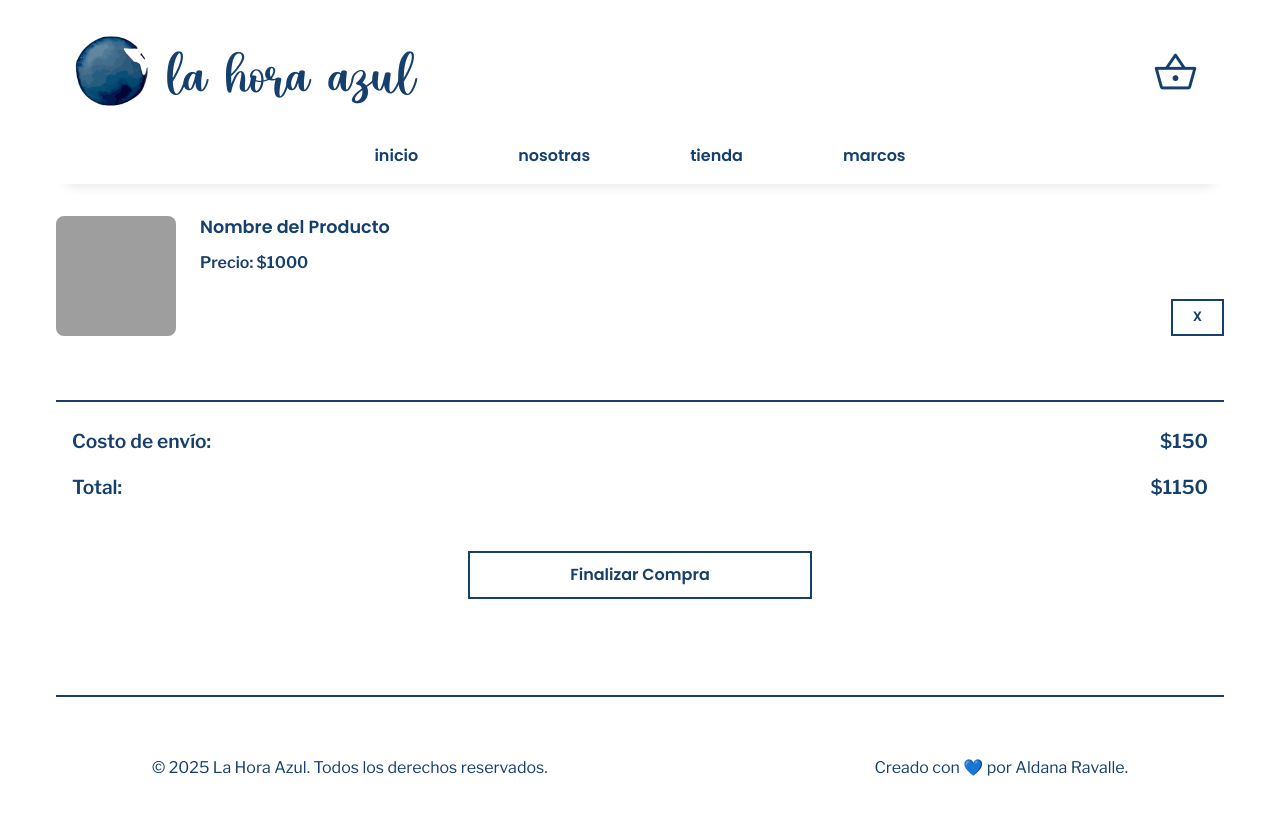
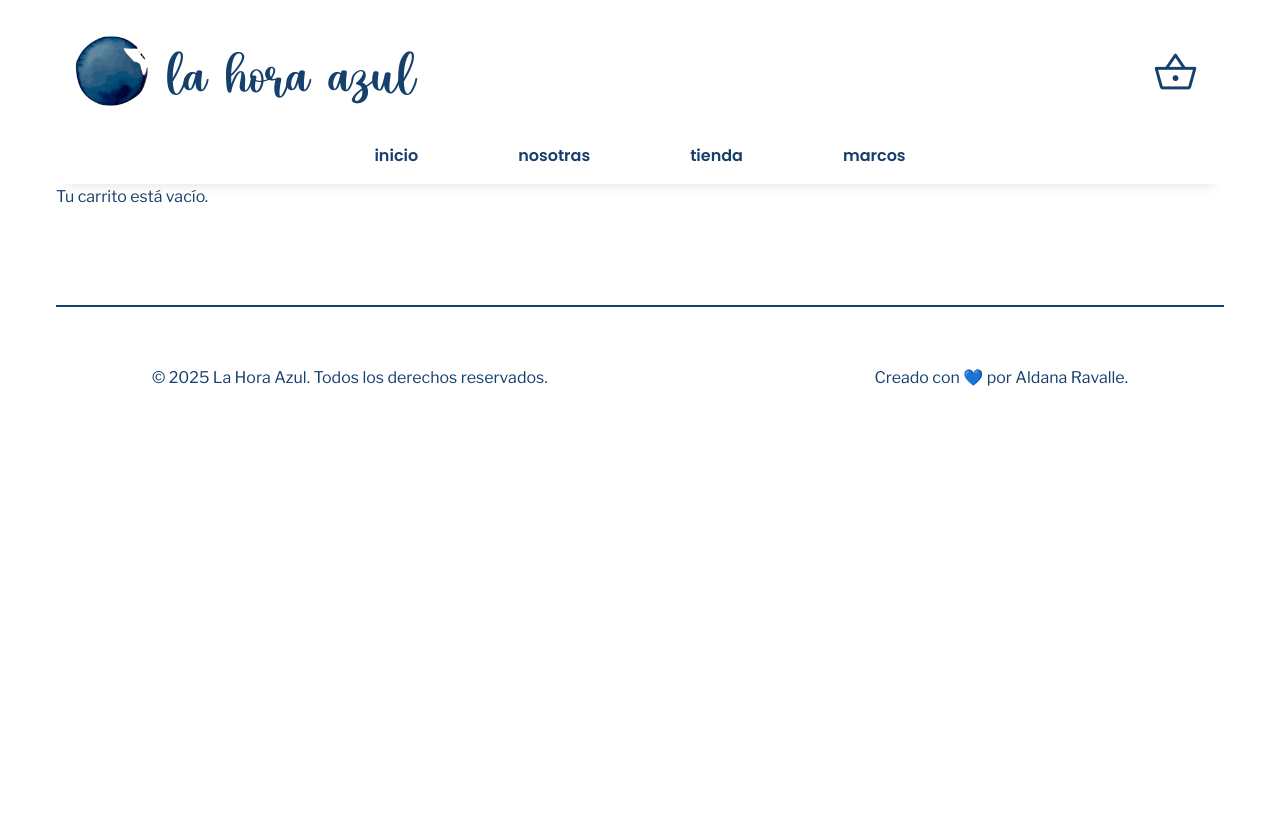
Before and after one commit to Aldana-dev/LaHoraAzul, a Flask app: page /carrito in a window 1280 px wide. After the commit the page ends 386 px from the top, so only its background shows below. Run offline with Flask 3, Linux system fonts and the light colour scheme; data that the repository does not hold is empty; grey boxes are pictures that could not be loaded.

Commit message:
Se agregan las funciones de tienda, producto y carrito, el panel administrativo esta funcionando

```diff
--- a/app.py
+++ b/app.py
@@ -2,7 +2,10 @@ from flask import Flask, render_template, request, redirect, url_for, flash, jso
 from app.models import db, Banner, Galeria, Producto, Categoria, ProductoImagen
 import os
 import logging
+from flask import session
 from werkzeug.utils import secure_filename
+from functools import wraps
+
 
 logging.basicConfig(level=logging.DEBUG)
 
@@ -34,10 +37,23 @@ def guardar_archivo(file):
         os.makedirs(app.config['UPLOAD_FOLDER'], exist_ok=True)
         file.save(filepath)
         logging.debug(f'Archivo guardado en: {filepath}')
-        return filename  # solo nombre
+        return os.path.join('uploads', filename).replace('\\', '/')
     logging.debug('Archivo no válido o no enviado')
     return None
 
+def admin_required(f):
+    @wraps(f)
+    def decorada(*args, **kwargs):
+        if not session.get('admin'):
+            flash('Necesitás iniciar sesión como admin')
+            return redirect(url_for('admin_login'))
+        return f(*args, **kwargs)
+    return decorada
+
+def obtener_carrito():
+    if 'carrito' not in session:
+        session['carrito'] = []
+    return session['carrito']
 # ----------------- Rutas ----------------- #
 
 @app.route('/')
@@ -46,11 +62,9 @@ def index():
     imagenes_galeria = Galeria.query.order_by(Galeria.fecha_creacion.desc()).all()
     return render_template('index.html', banners=banners, imagenes_galeria=imagenes_galeria)
 
-
 @app.route('/nosotras')
 def nosotras():
     return render_template('nosotras.html')
-
 
 @app.route('/init_categorias')
 def init_categorias():
@@ -64,7 +78,6 @@ def init_categorias():
     db.session.commit()
 
     return "Categorías inicializadas correctamente."
-
 
 @app.route('/tienda')
 def tienda():
@@ -90,7 +103,6 @@ def tienda():
 
     return render_template('tienda.html', categorias=categorias, productos=productos_data, categoria_id=categoria_id)
 
-
 @app.route('/producto/<int:producto_id>')
 def producto(producto_id):
     producto = Producto.query.get_or_404(producto_id)
@@ -101,45 +113,89 @@ def producto(producto_id):
 def marcos():
     return render_template('marcos.html')
 
-
 @app.route('/galeria')
 def galeria():
     imagenes = Galeria.query.order_by(Galeria.fecha_creacion.desc()).all()
     return render_template('galeria.html', imagenes=imagenes)
 
-
 @app.route('/carrito')
 def carrito():
-    return render_template('carrito.html')
+    carrito_ids = session.get('carrito', [])
+    productos = Producto.query.filter(Producto.id.in_(carrito_ids)).all()
 
+    carrito_data = []
+    total = 0
+    for p in productos:
+        total += p.precio
+        carrito_data.append({
+            'id': p.id,
+            'nombre': p.nombre,
+            'precio': p.precio,
+            'imagen': p.imagen
+        })
 
-@app.route('/login')
-def login():
+    costo_envio = 150
+    total_final = total + costo_envio if carrito_data else 0
+
+    return render_template('carrito.html', carrito=carrito_data, costo_envio=costo_envio, total=total_final)
+
+@app.route('/carrito/agregar/<int:producto_id>', methods=['POST'])
+def agregar_al_carrito(producto_id):
+    carrito = obtener_carrito()
+    if producto_id not in carrito:
+        carrito.append(producto_id)
+        session['carrito'] = carrito
+        flash('Producto agregado al carrito')
+    return redirect(url_for('producto', producto_id=producto_id))
+
+@app.route('/carrito/quitar/<int:producto_id>', methods=['POST'])
+def quitar_del_carrito(producto_id):
+    carrito = session.get('carrito', [])
+    if producto_id in carrito:
+        carrito.remove(producto_id)
+        session['carrito'] = carrito
+        flash('Producto eliminado del carrito')
+    return redirect(url_for('carrito'))
+@app.route('/login', methods=['GET', 'POST'])
+def admin_login():
+    if request.method == 'POST':
+        usuario = request.form.get('username')
+        clave = request.form.get('password')
+        if usuario == 'admin' and clave == 'admin123':  # temporal
+            session['admin'] = True
+            flash('Sesión iniciada')
+            return redirect(url_for('admin'))
+        else:
+            flash('Credenciales incorrectas')
     return render_template('login.html')
 
+@app.route('/logout')
+def admin_logout():
+    session.pop('admin', None)
+    flash('Sesión cerrada')
+    return redirect(url_for('index'))
 
 @app.route('/admin')
+@admin_required
 def admin():
     return render_template('admin.html')
-
 
 @app.route("/admin/banner")
 def admin_banner():
     banners = Banner.query.all()
     return render_template("admin_banner.html", banners=banners)
 
-
 @app.route("/admin/galeria")
 def admin_galeria():
     imagenes = Galeria.query.order_by(Galeria.fecha_creacion).all()
     return render_template("admin_galeria.html", imagenes=imagenes)
-
 
 @app.route("/admin/productos")
 def admin_productos():
     categorias = Categoria.query.all()
     productos = Producto.query.order_by(Producto.id.desc()).all()
     return render_template("admin_productos.html", categorias=categorias, productos=productos)
+
 @app.route('/admin/productos/agregar', methods=['POST'])
 def agregar_producto():
     nombre = request.form.get('nombre')
@@ -187,6 +243,7 @@ def agregar_producto():
         logging.error(f'Error agregando producto: {e}')
 
     return redirect(url_for('admin_productos'))
+
 @app.route('/admin/productos/editar/<int:producto_id>', methods=['POST'])
 def editar_producto(producto_id):
     producto = Producto.query.get_or_404(producto_id)
@@ -276,7 +333,6 @@ def subir_imagen_producto(producto_id):
 
     return redirect(url_for('admin_productos'))
 
-
 @app.route('/admin/productos/imagenes/editar/<int:imagen_id>', methods=['POST'])
 def editar_imagen_producto(imagen_id):
     imagen = ProductoImagen.query.get_or_404(imagen_id)
@@ -330,7 +386,6 @@ def eliminar_producto(producto_id):
 
     return redirect(url_for('admin_productos'))
 
-
 @app.route('/admin/productos/imagenes/eliminar/<int:imagen_id>', methods=['POST'])
 def eliminar_imagen_producto(imagen_id):
     imagen = ProductoImagen.query.get_or_404(imagen_id)
@@ -348,7 +403,6 @@ def eliminar_imagen_producto(imagen_id):
         logging.error(f'Error eliminando imagen: {e}')
 
     return redirect(url_for('admin_productos'))
-
 
 @app.route('/admin/banner/subir', methods=['POST'])
 def subir_banner():
@@ -372,7 +426,6 @@ def subir_banner():
         flash('Error al guardar en la base de datos')
     return redirect(url_for('admin_banner'))
 
-
 @app.route('/admin/banner/eliminar/<int:banner_id>', methods=['POST'])
 def eliminar_banner(banner_id):
     banner = Banner.query.get_or_404(banner_id)
@@ -388,7 +441,6 @@ def eliminar_banner(banner_id):
         db.session.rollback()
         flash('Error al eliminar el banner')
     return redirect(url_for('admin_banner'))
-
 
 @app.route('/admin/galeria/subir', methods=['POST'])
 def subir_galeria():
@@ -412,7 +464,6 @@ def subir_galeria():
         flash('Error al guardar en la base de datos')
     return redirect(url_for('admin_galeria'))
 
-
 @app.route('/admin/galeria/eliminar/<int:imagen_id>', methods=['POST'])
 def eliminar_galeria(imagen_id):
     imagen = Galeria.query.get_or_404(imagen_id)
@@ -429,7 +480,6 @@ def eliminar_galeria(imagen_id):
         flash('Error al eliminar la imagen')
     return redirect(url_for('admin_galeria'))
 
-
 if __name__ == '__main__':
     with app.app_context():
         db.create_all()  # Crear tablas si no existen
--- a/app/templates/admin_banner.html
+++ b/app/templates/admin_banner.html
@@ -50,13 +50,13 @@
         {% if banners %} {% for banner in banners %}
         <div class="imagen-item">
           <img
-            src="{{ url_for('static', filename=banner.imagen.split('static/')[1]) }}"
+            src="{{ url_for('static', filename=banner.imagen) }}"
             alt="Banner {{ loop.index }}"
           />
           <form
             action="{{ url_for('eliminar_banner', banner_id=banner.id) }}"
             method="post"
-            style="display: inline;"
+            style="display: inline"
           >
             <button
               class="btn boton"
--- a/app/templates/admin_galeria.html
+++ b/app/templates/admin_galeria.html
@@ -50,7 +50,7 @@
           {% if imagenes %} {% for img in imagenes %}
           <div class="galeria-item">
             <img
-              src="{{ url_for('static', filename=img.imagen.split('static/')[1]) }}"
+              src="{{ url_for('static', filename=img.imagen) }}"
               alt="Imagen galería {{ loop.index }}"
             />
             <form
@@ -67,6 +67,7 @@
               </button>
             </form>
           </div>
+
           {% endfor %} {% else %}
           <p>No hay imágenes cargadas.</p>
           {% endif %}
--- a/app/templates/carrito.html
+++ b/app/templates/carrito.html
@@ -1,36 +1,45 @@
-{% extends "base.html" %} {% block title %}Carrito - La Hora Azul{% endblock %}
+{% extends "base.html" %}
+{% block title %}Carrito - La Hora Azul{% endblock %}
+
 {% block extra_css %}
-<link
-  rel="stylesheet"
-  href="{{ url_for('static', filename='css/carrito.css') }}"
-/>
-{% endblock %} {% block content %}
+<link rel="stylesheet" href="{{ url_for('static', filename='css/carrito.css') }}">
+{% endblock %}
+
+{% block content %}
 <section class="lista-carrito">
+  {% if carrito %}
+    {% for item in carrito %}
       <div class="item-carrito">
-    <img src="{{ url_for('static', filename='img/_MG_6466.jpg') }}" alt="Producto" />
+        <img src="{{ url_for('static', filename=item.imagen) }}" alt="{{ item.nombre }}" />
 
         <div class="detalle-producto">
-      <h3 class="nombre-producto">Nombre del Producto</h3>
+          <h3 class="nombre-producto">{{ item.nombre }}</h3>
           <div class="precio-quitar">
-        <p class="precio">Precio: $1000</p>
+            <p class="precio">Precio: ${{ item.precio }}</p>
           </div>
-      <button class="btn boton-quitar" type="button">X</button>
+          <form method="POST" action="{{ url_for('quitar_del_carrito', producto_id=item.id) }}">
+            <button class="btn boton-quitar" type="submit">X</button>
+          </form>
         </div>
       </div>
+    {% endfor %}
 
     <div class="resumen-carrito">
       <div class="envio">
         <span>Costo de envío:</span>
-      <span>$150</span>
+        <span>${{ costo_envio }}</span>
       </div>
       <div class="total">
         <span>Total:</span>
-      <span>$1150</span>
+        <span>${{ total }}</span>
       </div>
     </div>
 
     <div class="finalizar-compra-container">
       <button class="btn boton">Finalizar Compra</button>
     </div>
+  {% else %}
+    <p class="mensaje-vacio">Tu carrito está vacío.</p>
+  {% endif %}
 </section>
 {% endblock %}
```
Also changed, not shown: app/templates/galeria.html (+8 -11 lines), app/templates/index.html (+74 -25 lines), app/templates/login.html (+4 -14 lines), app/templates/producto.html (+22 -35 lines). Lines whose indentation alone changed are shown as unchanged.
